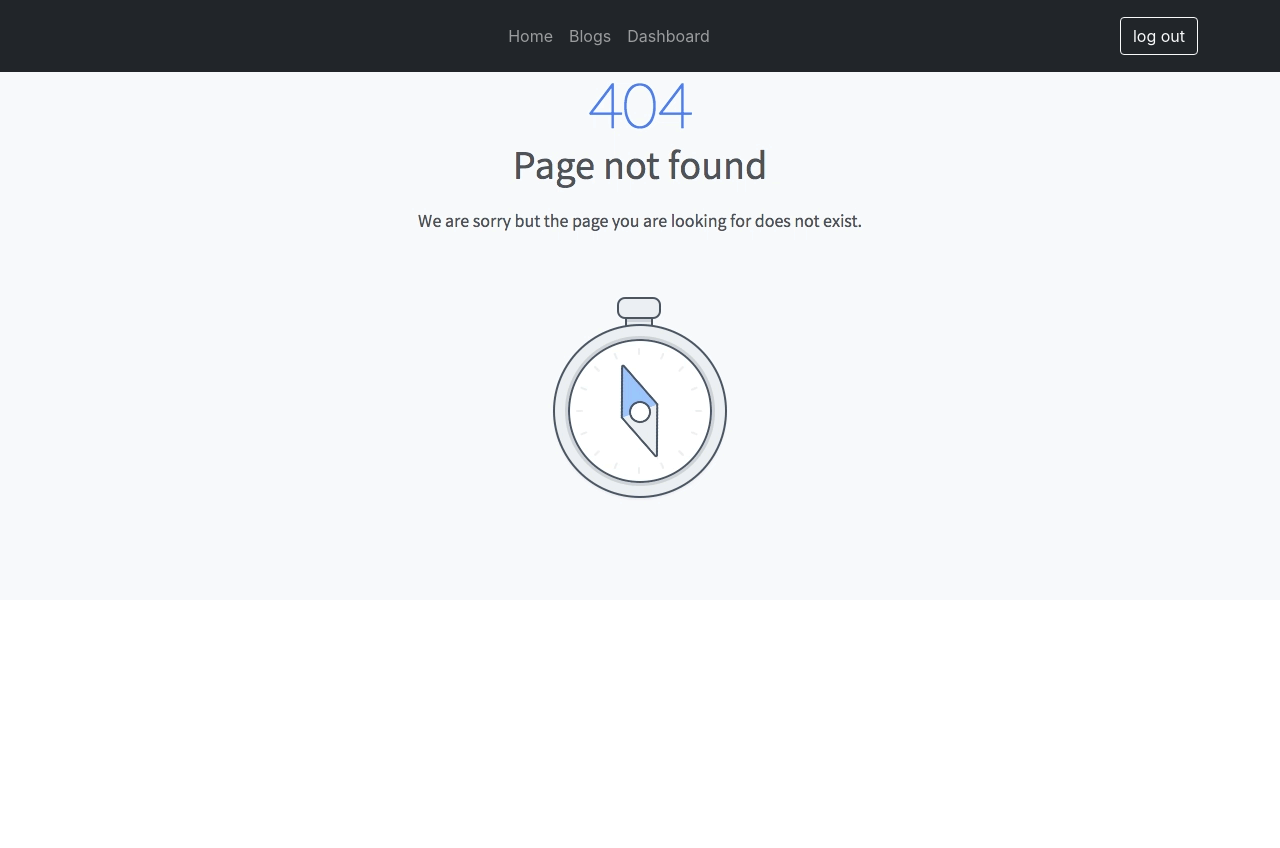
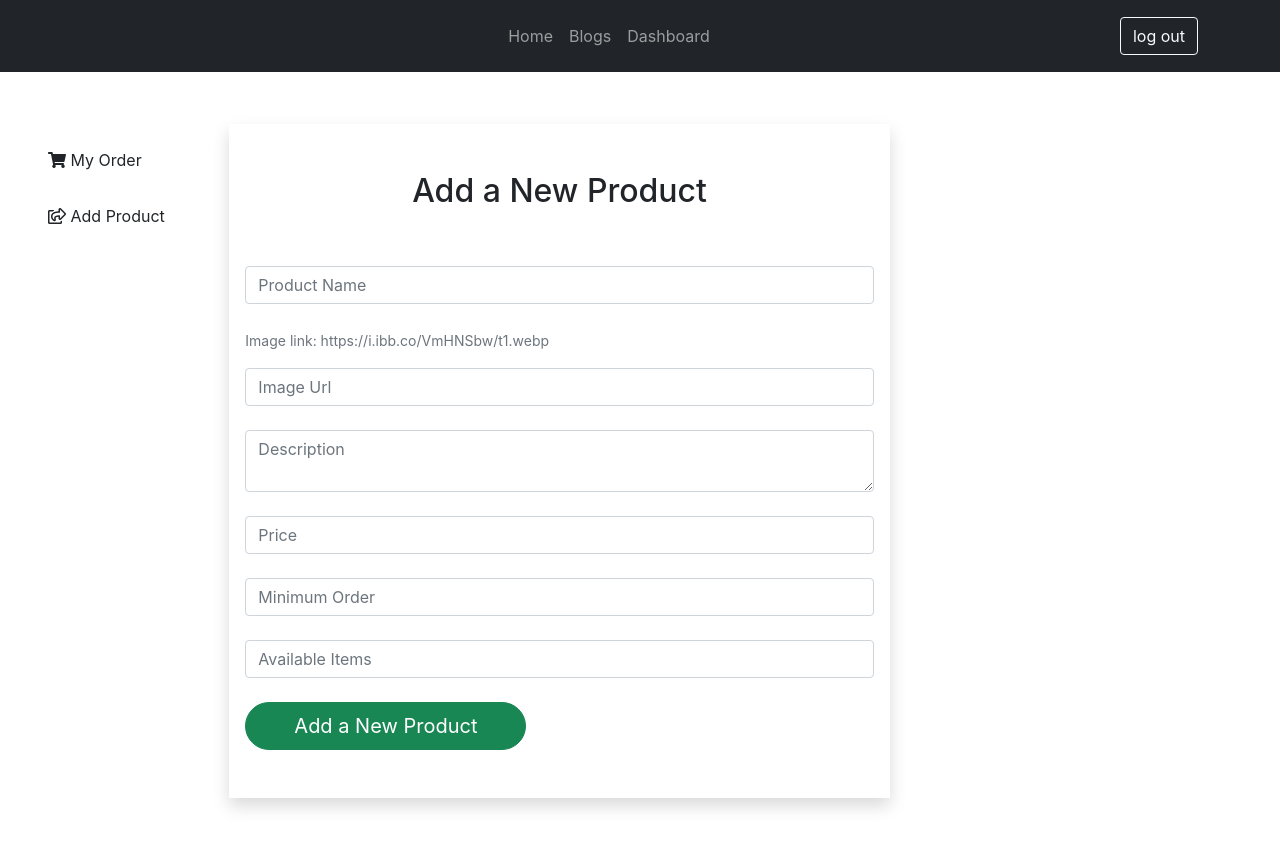
Before and after one commit to Ahsanul-kabir/trade-villa, a React (Create React App) app: page /dashboard/addProduct in a window 1280 px wide. Shown: the top 848 px of the page. Before the commit the page ends 800 px from the top, so only its background shows below. Built offline with nearby package versions, Linux system fonts and the light colour scheme; no server answers; sample sign-in values are in the browser's storage.

Commit message:
addProduct added

```diff
--- a/src/App.js
+++ b/src/App.js
@@ -1,6 +1,7 @@
 import { Route, Routes } from 'react-router-dom';
 import './App.css';
 import BuyNow from './Pages/BuyNow/BuyNow';
+import AddNewProduct from './Pages/Dashboard/AddNewProduct/AddNewProduct';
 import Dashboard from './Pages/Dashboard/Dashboard/Dashboard';
 import MyOrders from './Pages/Dashboard/MyOrders/MyOrders';
 import Home from './Pages/Home/Home/Home';
@@ -27,6 +28,7 @@ function App() {
         <Route path="/dashboard" element={<RequireAuth> <Dashboard /></RequireAuth>} >
           <Route index element={<MyOrders></MyOrders>}></Route>
           <Route path="myOrders" element={<MyOrders></MyOrders>}></Route>
+          <Route path="addProduct" element={<AddNewProduct></AddNewProduct>}></Route>
         </Route>
         <Route path="*" element={<NotFound />} />
       </Routes>
--- /dev/null
+++ b/src/Pages/Dashboard/AddNewProduct/AddNewProduct.js
@@ -0,0 +1,50 @@
+import axios from 'axios';
+import React from 'react';
+import { Col, Row } from 'react-bootstrap';
+import { useForm } from "react-hook-form";
+const Swal = require('sweetalert2')
+
+const AddNewProduct = () => {
+    const { register, handleSubmit, reset } = useForm();
+    const onSubmit = data => {
+        axios.post('http://localhost:5000/addProduct', data)
+            .then(result => {
+                if (result.data.insertedId) {
+                    Swal.fire(
+                        'Successfully!',
+                        'Add a new Product!',
+                        'success'
+                    )
+                    reset()
+                }
+            })
+    }
+    return (
+        <div className="pb-5 pt-4">
+
+            <Row>
+                <Col xs={12} lg={8}>
+                    <div className="shadow py-5 px-3">
+                        <h2 className="pb-5 text-center">Add a New Product</h2>
+                        <form onSubmit={handleSubmit(onSubmit)}>
+                            <input className="form-control" {...register("name", { required: true })} placeholder="Product Name" /> <br />
+                            <p className='text-muted'><small>Image link: https://i.ibb.co/VmHNSbw/t1.webp</small></p>
+                            <input className="form-control" {...register("image", { required: true })} placeholder="Image Url" /> <br />
+                            <textarea className="form-control" {...register("description", { required: true })} placeholder="Description" /> <br />
+                            <input className="form-control" type="number" {...register("price", { required: true })} placeholder="Price" /> <br />
+                            <input className="form-control" type="number" {...register("minOrder", { required: true })} placeholder="Minimum Order" /> <br />
+                            <input className="form-control" type="number" {...register("availableItems", { required: true })} placeholder="Available Items" /> <br />
+                            <div className="">
+                                <input className="btn btn-success btn-lg px-5 rounded-pill" type="submit" value="Add a New Product" />
+                            </div>
+                        </form>
+                    </div>
+                </Col>
+
+            </Row>
+
+        </div>
+    );
+};
+
+export default AddNewProduct;
--- a/src/Pages/Dashboard/Sidebar/Sidebar.js
+++ b/src/Pages/Dashboard/Sidebar/Sidebar.js
@@ -11,6 +11,12 @@ const Sidebar = () => {
                         <i className="fas fa-shopping-cart"></i><span> My Order</span>
                     </Link>
                 </li>
+
+                <li>
+                    <Link to="/dashboard/addProduct" className="text-dark">
+                        <i className="far fa-share-square"></i><span> Add Product</span>
+                    </Link>
+                </li>
             </ul>
         </div>
     );
```
